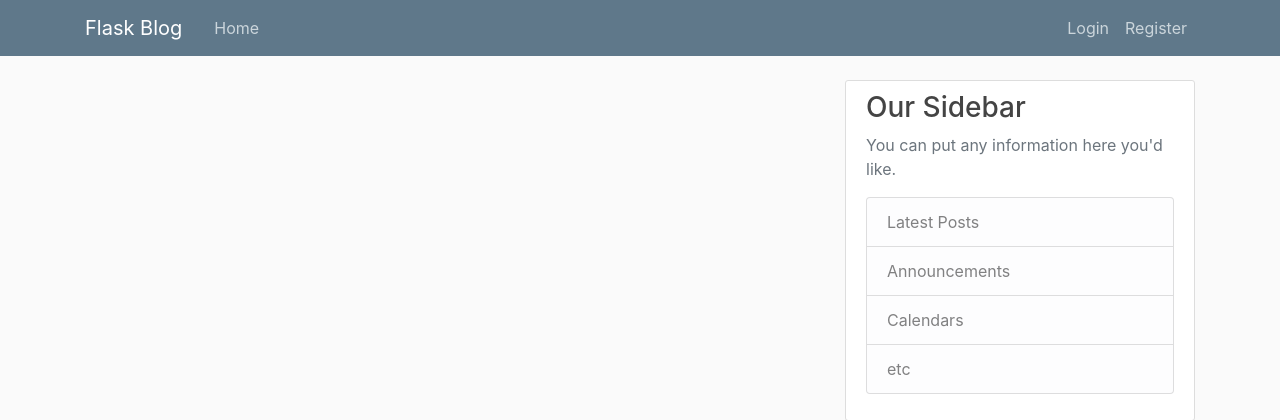
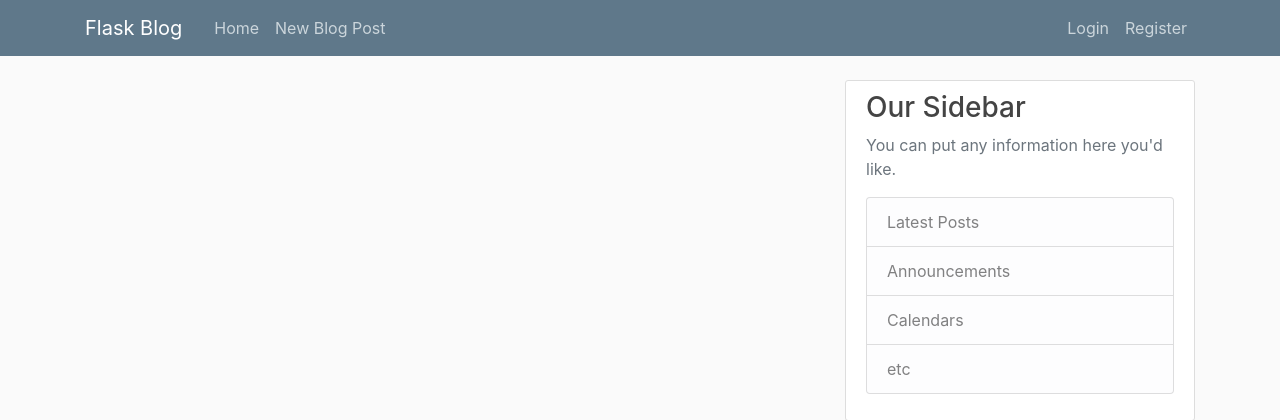
Before and after one commit to audreynjiraini/personal-blog, a Flask app: page / in a window 1280 px wide. Shown: the top 420 px of the page. Run offline with Flask 2, Linux system fonts and the light colour scheme; data that the repository does not hold is empty; some libraries are stand-ins or nearby versions.

Commit message:
display blogs and comments

```diff
--- a/app/main/views.py
+++ b/app/main/views.py
@@ -1,4 +1,4 @@
-from flask import Flask, render_template, redirect, url_for, flash, abort
+from flask import Flask, render_template, redirect, url_for, flash, abort, request
 from .forms import BlogForm, CommentForm
 from flask_sqlalchemy import SQLAlchemy
 from flask import Blueprint
@@ -33,7 +33,7 @@ def home():
 
     title = "Welcome to My Blog"
 
-    return render_template('index.html', posts = blogs)
+    return render_template('index.html', blogs = blogs)
 
 
 @main.route('/user/<uname>')
@@ -49,21 +49,20 @@ def profile():
 
 @main.route('/new_blog', methods=['GET','POST'])
 @login_required
-def new_post():
+def new_blog():
     form = BlogForm()
     if form.validate_on_submit():
         title = form.title.data
-        content = form.content.data
-        category = form.category.data
-        new_post=Post(title=title,content=content,category=category)
+        body = form.body.data
+        new_blog = Blog(title = title,body = body)
 
-        new_post.save_post()
+        new_blog.save_blog()
 
     title="Make a blog post"
     return render_template('new_blog.html',title=title,blog_form=form)
 
 
-@main.route("/post/<int:id>",methods=['GET','POST'])
+@main.route("/blog/<int:id>",methods=['GET','POST'])
 def blog(id):
     blog = Blog.query.get_or_404(id)
     comment = Comment.query.all()
@@ -85,4 +84,4 @@ def blog(id):
 
         return redirect("/blog/{blog_id}".format(blog_id = blog.id))
 
-    return render_template('post.html',blog = blog,comments = comment,comment_form = form)
+    return render_template('blog.html',blog = blog,comments = comment,comment_form = form)
--- a/app/templates/index.html
+++ b/app/templates/index.html
@@ -2,15 +2,18 @@
 
 
 {% block content %}
-    {% for post in posts %}
+    {% for blog in blogs %}
         <article class="media content-section">
             <div class="media-body">
                 <div class="article-metadata">
-                    <a class="mr-2" href="#">{{ post.author }}</a>
-                    <small class="text-muted">{{ post.date_posted }}</small>
+                    <a class="mr-2" href="#">{{ blog.author }}</a>
+                    <small class="text-muted">{{ blog.date_posted }}</small>
                 </div>
-                <h2> <a class="article-title" href="#">{{ post.title }}</a> </h2>
-                <p class="article-content">{{ post.content }}</p>
+                <h2 class="article-title">{{ blog.title }}</a> </h2>
+                <p class="article-content">{{ blog.body | truncate(25) }}</p>
+                <div class="text-center">
+                    <a href="/blog/{{blog.id}}">Click To Read / Comment...</a>
+                </div>
             </div>
         </article>
     {% endfor %}
--- a/app/templates/navbar.html
+++ b/app/templates/navbar.html
@@ -6,6 +6,7 @@
             <div class="collapse navbar-collapse" id="navbarToggle">
                 <div class="navbar-nav mr-auto">
                     <a class="nav-item nav-link" href="{{ url_for('main.home') }}">Home</a>
+                    <a class="nav-item nav-link" href="{{ url_for('main.new_blog') }}">New Blog Post</a>
                 </div>
                 <!-- Navbar Right Side -->
                 <div class="navbar-nav">
```
